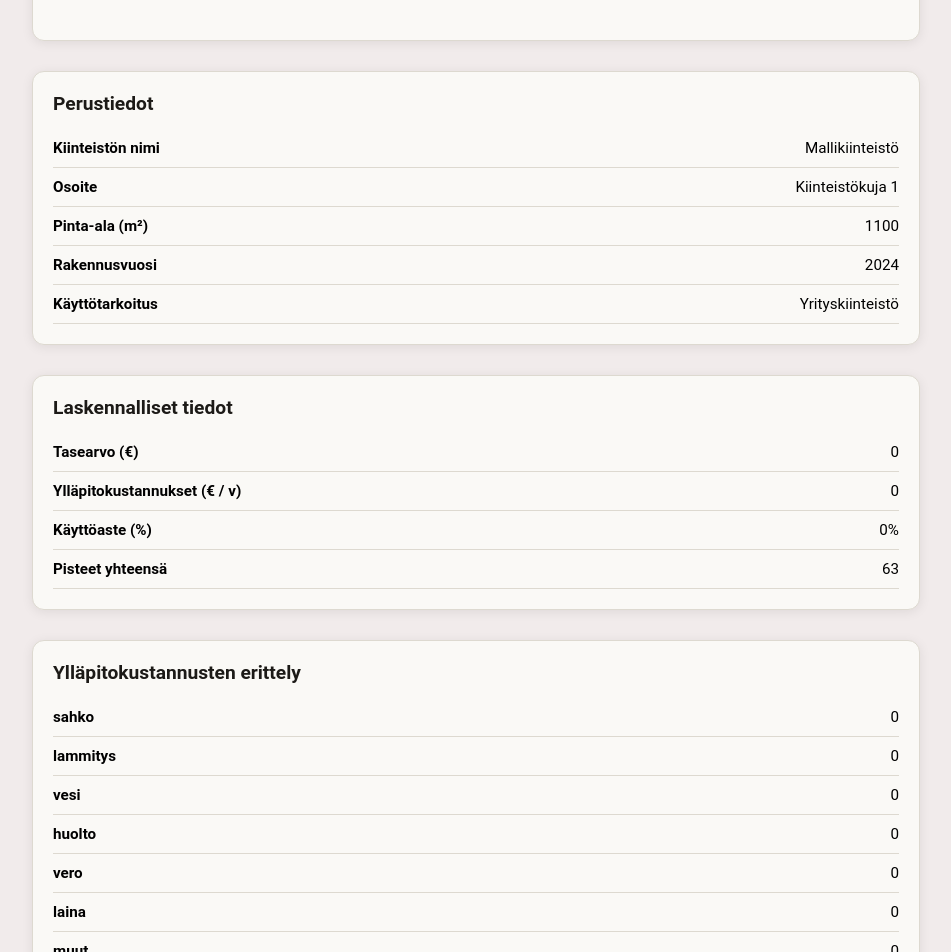
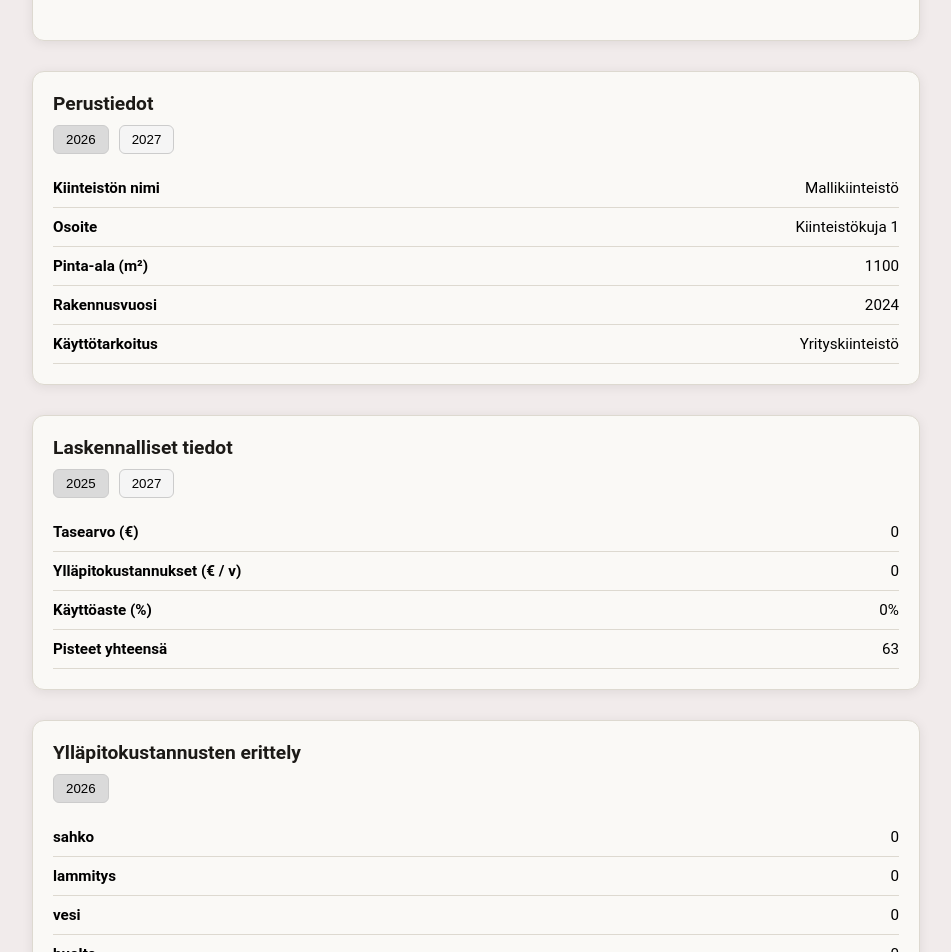
Before and after one commit to OAMK-Micropolis-project/KiinteistoTieKartta, a React (Vite) app: page /#/detail/3 in a window 1280 px wide. Shown: the part 1160-2112 px from the top of the page, without its empty margins (324-1275 px from the left). Built offline with nearby package versions, Linux system fonts and the light colour scheme.

Commit message:
add tabs to detailview

```diff
--- a/src/pages/detailView.tsx
+++ b/src/pages/detailView.tsx
@@ -100,55 +100,93 @@ export default function DetailView() {
             {/* Perustiedot */}
             <DetailCard
                 title="Perustiedot"
-                rows={[
+                tabs={{2026:[
                     ["Kiinteistön nimi", item.nimi],
                     ["Osoite", item.osoite],
                     ["Pinta-ala (m²)", item.pinta_ala],
                     ["Rakennusvuosi", item.rakennusvuosi],
                     ["Käyttötarkoitus", item.kayttotarkoitus],
-                ]}
+                ],
+                2027:[],
+            }}
             />
 
             {/* Laskennalliset tiedot */}
             <DetailCard
                 title="Laskennalliset tiedot"
-                rows={[
+                tabs={{ 2025:[
                     ["Tasearvo (€)", laskeTasearvo(item)],
                     ["Ylläpitokustannukset (€ / v)", laskeYllapito(item)],
                     ["Käyttöaste (%)", laskeKayttoaste(item) + "%"],
                     ["Pisteet yhteensä", laskePisteet(item)],
-                ]}
+                ],
+                2027:[],
+            }}
             />
 
             {/* Ylläpitokustannukset */}
             <DetailCard
                 title="Ylläpitokustannusten erittely"
-                rows={Object.entries(item.yllapitokulut).map(([key, val]) => [
+                tabs={{2026:Object.entries(item.yllapitokulut).map(([key, val]) => [
                     key,
                     getValue(val) // OIKEIN — EI enää vuotta
-                ])}
+                ])}}
             />
 
             {/* Vuokraustiedot */}
             <DetailCard
                 title="Vuokraustiedot"
-                rows={[
+                tabs={{
+                    2026:[
                     ["Vuokrattu m²", getValue(item.vuokrausaste_m2)],
                     ["Neliövuokra (€ / m²)", getValue(item.neliövuokra)],
-                ]}
+                ]}}
             />
         </div>
     );
 }
 
 /* Yleinen detail-korttikomponentti */
-function DetailCard({ title, rows }: { title: string; rows: [string, any][] }) {
+function DetailCard({
+  title,
+  tabs
+}: {
+  title: string;
+  tabs: Record<string, [string, any][]>;
+}) {
+  const tabKeys = Object.keys(tabs);
+  const [activeTab, setActiveTab] = useState(tabKeys[0]);
+
   return (
     <div style={cardStyle}>
-            <div style={sectionTitle}>{title}</div>
+      <div style={{ ...sectionTitle, marginBottom: "10px" }}>
+        {title}
+      </div>
+
+      {/* --- TAB BUTTONS --- */}
+      <div style={{ display: "flex", gap: "10px", marginBottom: "15px" }}>
+        {tabKeys.map((tab) => (
+          <button
+            key={tab}
+            onClick={() => setActiveTab(tab)}
+            style={{
+              padding: "6px 12px",
+              borderRadius: "6px",
+              border: "1px solid #ccc",
+              backgroundColor:
+                activeTab === tab ? "#dadada" : "#f5f5f5",
+              cursor: "pointer"
+            }}
+          >
+            {tab}
+          </button>
+        ))}
+      </div>
+
+      {/* --- ACTIVE TAB TABLE --- */}
       <table style={tableStyle as React.CSSProperties}>
         <tbody>
-                    {rows.map(([label, value], idx) => (
+          {tabs[activeTab].map(([label, value], idx) => (
             <tr key={idx}>
               <td style={{ ...tdStyle, fontWeight: 600 }}>{label}</td>
               <td style={{ ...tdStyle, textAlign: "right" }}>{value}</td>
```
Lines whose indentation alone changed are shown as unchanged.
